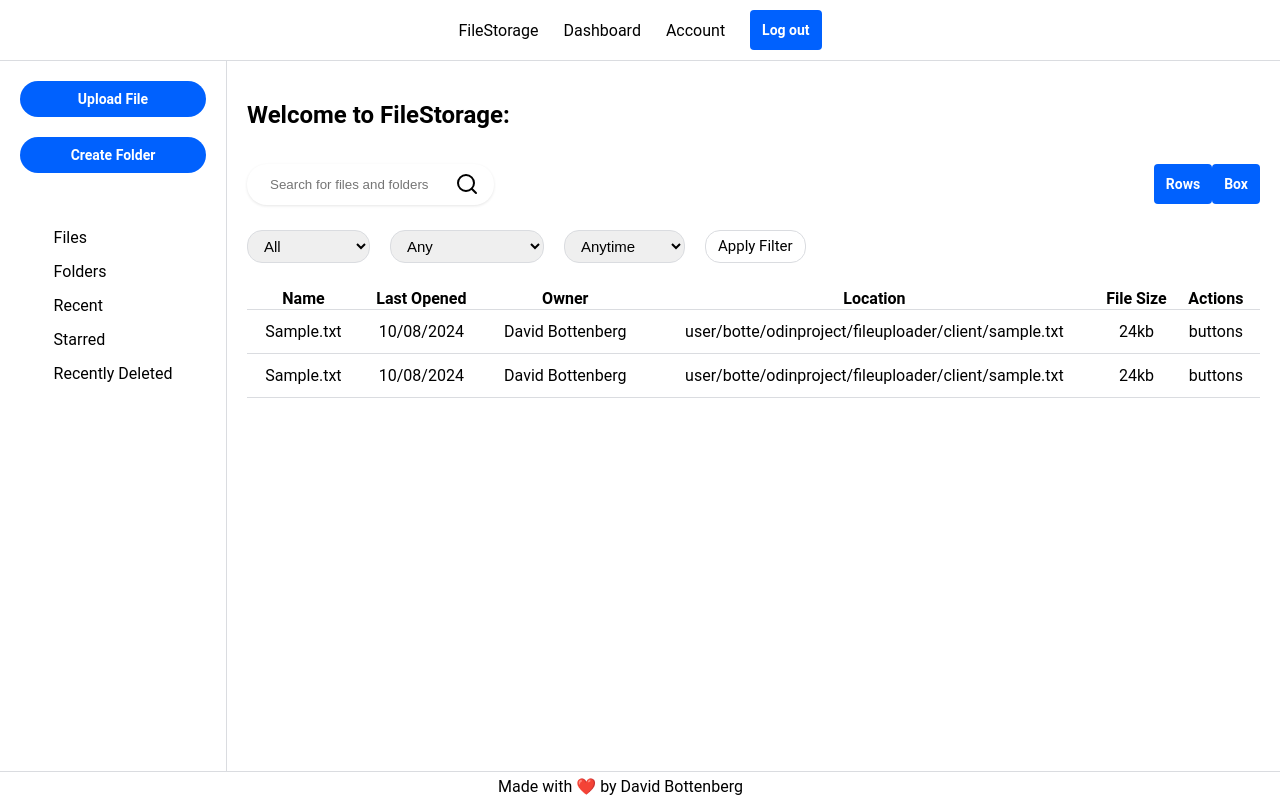
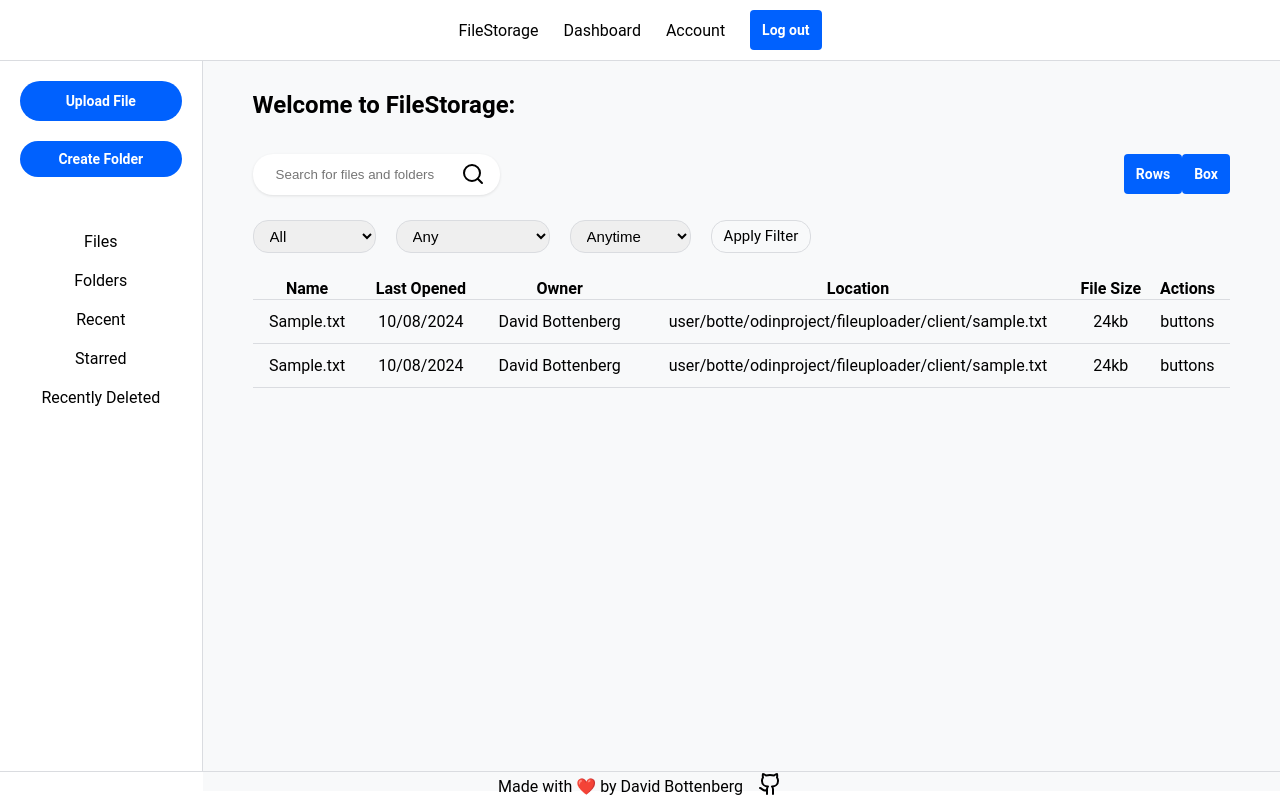
Before and after one commit to davebott-dev/fileUploader, a React (Vite) app in the folder client/: page /homepage in a window 1280 px wide. Built offline with nearby package versions, Linux system fonts and the light colour scheme; no server answers.

Commit message:
added more stying and route to handle uploads

```diff
--- a/client/src/App.css
+++ b/client/src/App.css
@@ -80,7 +80,7 @@ form > div > input {
   color: var(--primary-color);
   font-weight: bold;
 }
-a {
+button a {
   text-decoration: none;
   color: white;
 }
@@ -106,17 +106,28 @@ a {
 }
 main {
   width: 100%;
-  padding: 20px;
 }
 .rootCont > div > aside {
   display: flex;
   flex-direction: column;
   align-items: center;
+  width: 15%;
 }
 .rootCont>div>aside>div+div {
   display: flex;
   flex-direction: column;
 
+}
+.custom-upload {
+  background: var(--secondary-color);
+  color: white;
+  font-family: "Roboto", Arial, Helvetica, sans-serif;
+  border: none;
+  padding: 12px;
+  border-radius: 20px;
+  font-size: 14px;
+  font-weight: bold;
+  cursor: pointer;
 }
 .rootCont > div > aside > div >button{
   padding: 10px 20px;
@@ -132,7 +143,11 @@ main {
   border-right: 1px solid var(--border-color);
 }
 .rootCont > div > aside > div {
-  gap: 15px;
+  display: flex;
+  flex-direction: column;
+  gap: 20px;
+  width: 100%;
+  text-align: center;
 }
 footer {
   display: flex;
@@ -152,6 +167,7 @@ footer {
   align-items: center;
   border-radius: 20px;
   padding: 5px 15px;
+  background: white;
   box-shadow: 0 1px 3px rgba(0, 0, 0, 0.1);
 }
 .searchbar>form>input {
@@ -169,6 +185,9 @@ footer {
   display: flex;
   flex-direction: column;
   gap: 15px;
+  padding: 10px 50px;
+  height: 100%;
+  background: var(--background-color);
 }
 .subHeader>select,
 .subHeader>div  {
@@ -194,3 +213,10 @@ tr,table {
 td {
   padding: 12px;
 }
+a {
+  text-decoration: none;
+  color: black;
+}
+input[type ='file'] {
+  display: none;
+}
--- a/client/src/Routes/index.jsx
+++ b/client/src/Routes/index.jsx
@@ -17,7 +17,7 @@ const Index = () => {
 
   return (
     <div className="pageCont">
-      <h2>Welcome to FileStorage: {user.username} </h2>
+      <h2>Welcome to FileStorage: {user.name} </h2>
       <div className="header">
         <div className="searchbar">
           <form role="search">
--- a/client/src/Routes/root.jsx
+++ b/client/src/Routes/root.jsx
@@ -7,15 +7,35 @@ const Root = () => {
     <div className="rootCont">
       <nav>
         <div>FileStorage</div>
-        <div>Dashboard</div>
-        <div>Account</div>
-      <button><a href="/api/log-out">Log out</a></button>
+        <div>
+          <Link>Dashboard</Link>
+        </div>
+        <div>
+          <Link to="account">Account</Link>
+        </div>
+        <button>
+          <a href="/api/log-out">Log out</a>
+        </button>
       </nav>
 
       <div>
         <aside>
           <div>
-                <button>Upload File</button>
+            <form
+              action="/api/upload"
+              method="POST"
+              encType="multipart/form-data"
+            >
+              <label className="custom-upload" htmlFor="file">
+                <input
+                  type="file"
+                  name="file"
+                  id="file"
+                  onChange={() => document.forms[0].submit()}
+                ></input>
+                Upload File
+              </label>
+            </form>
             <button>Create Folder</button>
           </div>
           <div>
@@ -29,7 +49,6 @@ const Root = () => {
         <main>
           <Outlet />
         </main>
-
       </div>
 
       <footer>
```
Lines whose indentation alone changed are shown as unchanged.
